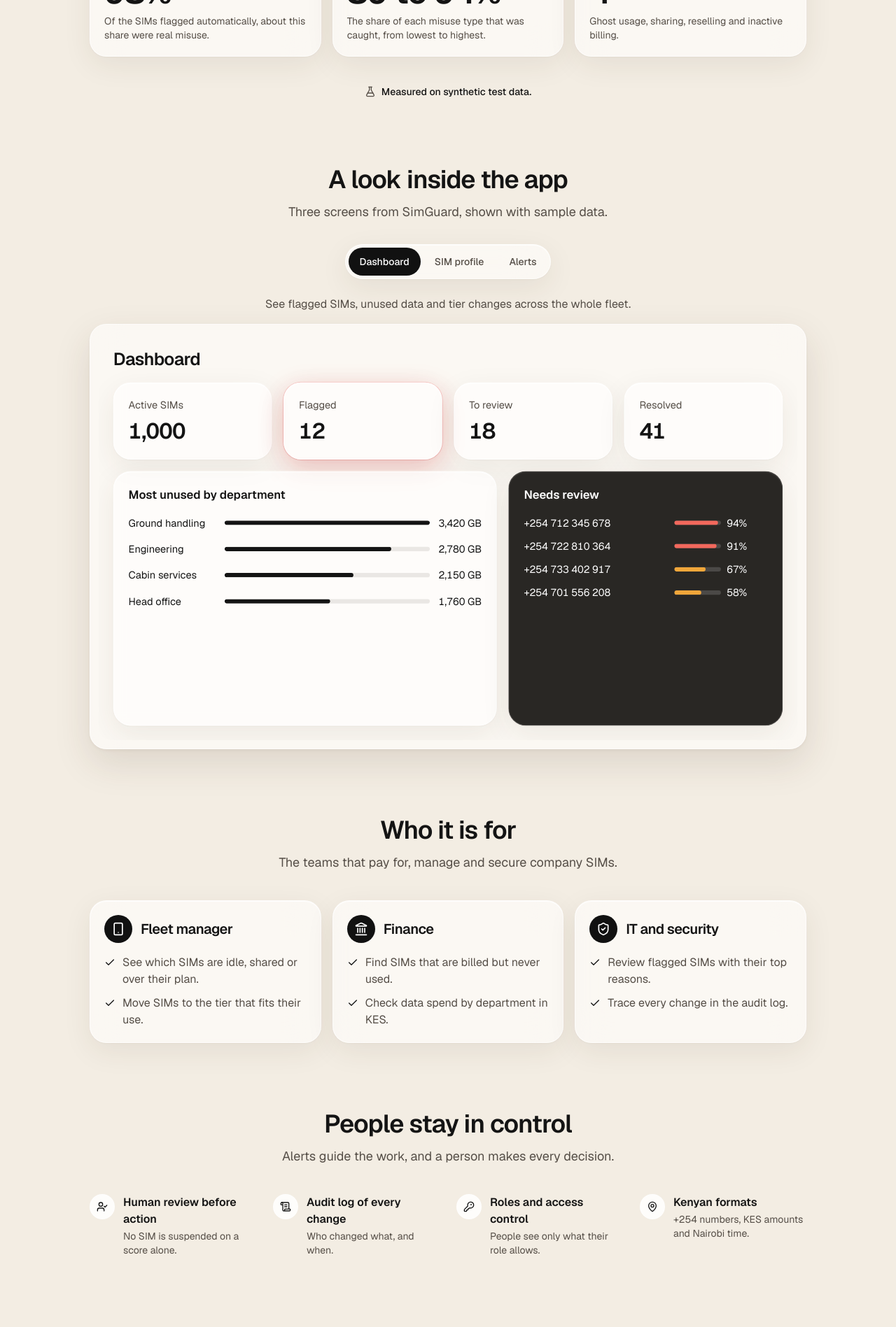
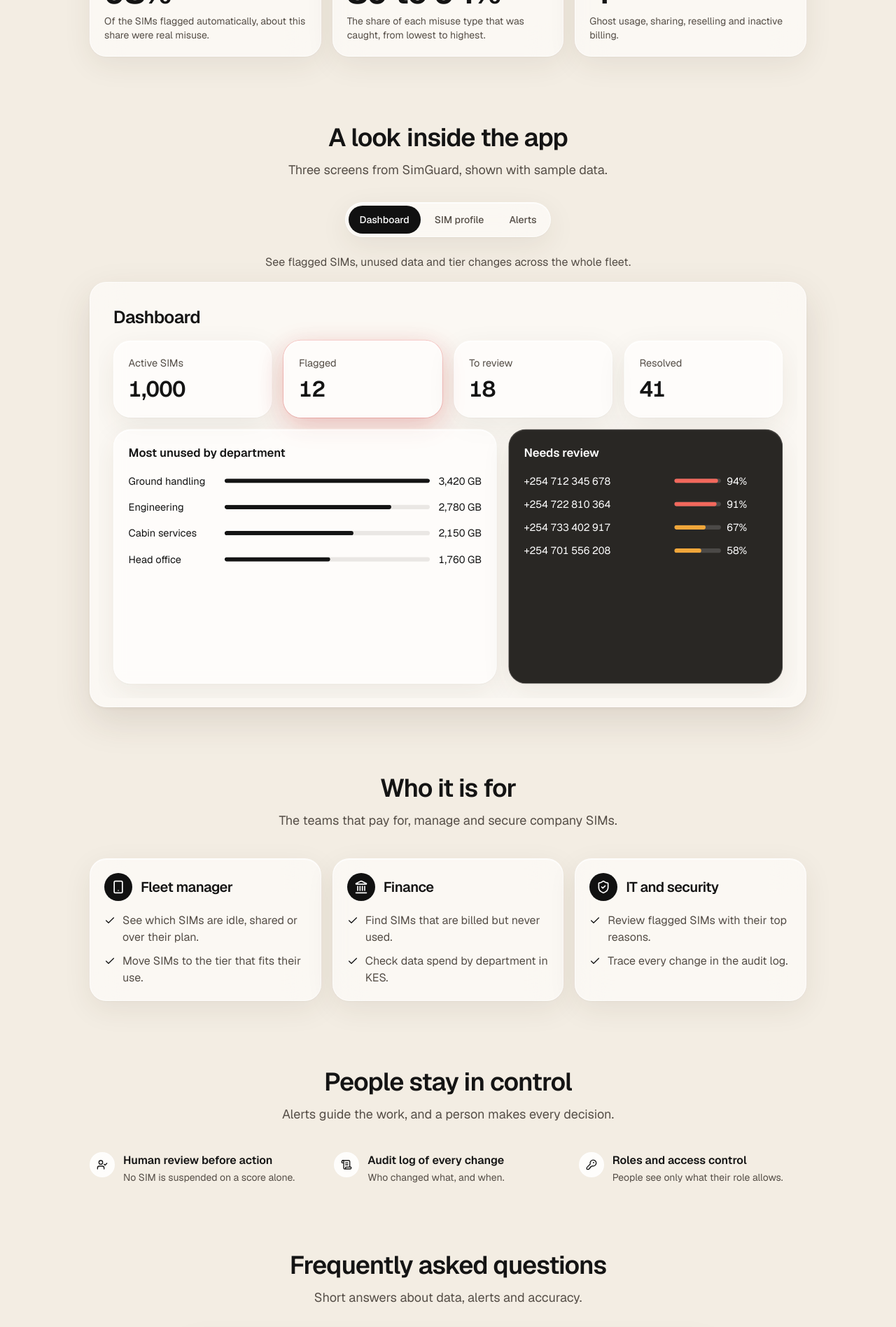
Before and after one commit to jeffkyalo21/simguard, a Next.js app in the folder frontend/: page / in a window 1280 px wide. Shown: the part 2960-4857 px from the top of the page at 70% size. Built offline with nearby package versions, Linux system fonts and the light colour scheme.

Commit message:
feat(landing): remove the Kenyan formats point and the synthetic data note

```diff
--- a/frontend/src/components/landing/results.jsx
+++ b/frontend/src/components/landing/results.jsx
@@ -1,4 +1,3 @@
-import { FlaskConical } from "lucide-react";
 import { GlassCard } from "@/components/glass/glass-card";
 import { CountUp } from "@/components/landing/count-up";
 import { InView } from "@/components/landing/in-view";
@@ -18,7 +17,7 @@ const values = {
   types: <CountUp value={RESULTS.types} />,
 };
 
-/** Test results as count-up tiles, with the synthetic data note in view. */
+/** Test results as count-up tiles. */
 export function Results() {
   return (
     <InView as="section" id="results" aria-labelledby="results-title" threshold={0.1} className="px-4 pb-24 sm:px-6">
@@ -33,10 +32,6 @@ export function Results() {
             </GlassCard>
           ))}
         </ul>
-        <p className="reveal flex items-center justify-center gap-2 text-sm font-medium" style={{ "--i": 4 }}>
-          <FlaskConical className="size-4 text-muted-foreground" aria-hidden="true" />
-          {text.note}
-        </p>
       </div>
     </InView>
   );
--- a/frontend/src/components/landing/trust.jsx
+++ b/frontend/src/components/landing/trust.jsx
@@ -1,18 +1,18 @@
-import { KeyRound, MapPin, ScrollText, UserCheck } from "lucide-react";
+import { KeyRound, ScrollText, UserCheck } from "lucide-react";
 import { InView } from "@/components/landing/in-view";
 import { SectionHeading } from "@/components/landing/section-heading";
 import { copy } from "@/lib/copy";
 
 const text = copy.landing.trust;
-const icons = { review: UserCheck, audit: ScrollText, roles: KeyRound, kenya: MapPin };
+const icons = { review: UserCheck, audit: ScrollText, roles: KeyRound };
 
-/** Four small trust points with icons. */
+/** Three small trust points with icons. */
 export function Trust() {
   return (
     <InView as="section" aria-labelledby="trust-title" threshold={0.1} className="px-4 pb-24 sm:px-6">
       <div className="mx-auto flex max-w-5xl flex-col gap-10">
         <SectionHeading id="trust-title" title={text.title} intro={text.intro} />
-        <ul className="grid gap-x-6 gap-y-6 sm:grid-cols-2 lg:grid-cols-4">
+        <ul className="grid gap-x-6 gap-y-6 md:grid-cols-3">
           {text.items.map(({ key, title, text: body }, index) => {
             const Icon = icons[key];
 
```
Also changed, not shown: frontend/src/lib/copy.js.
